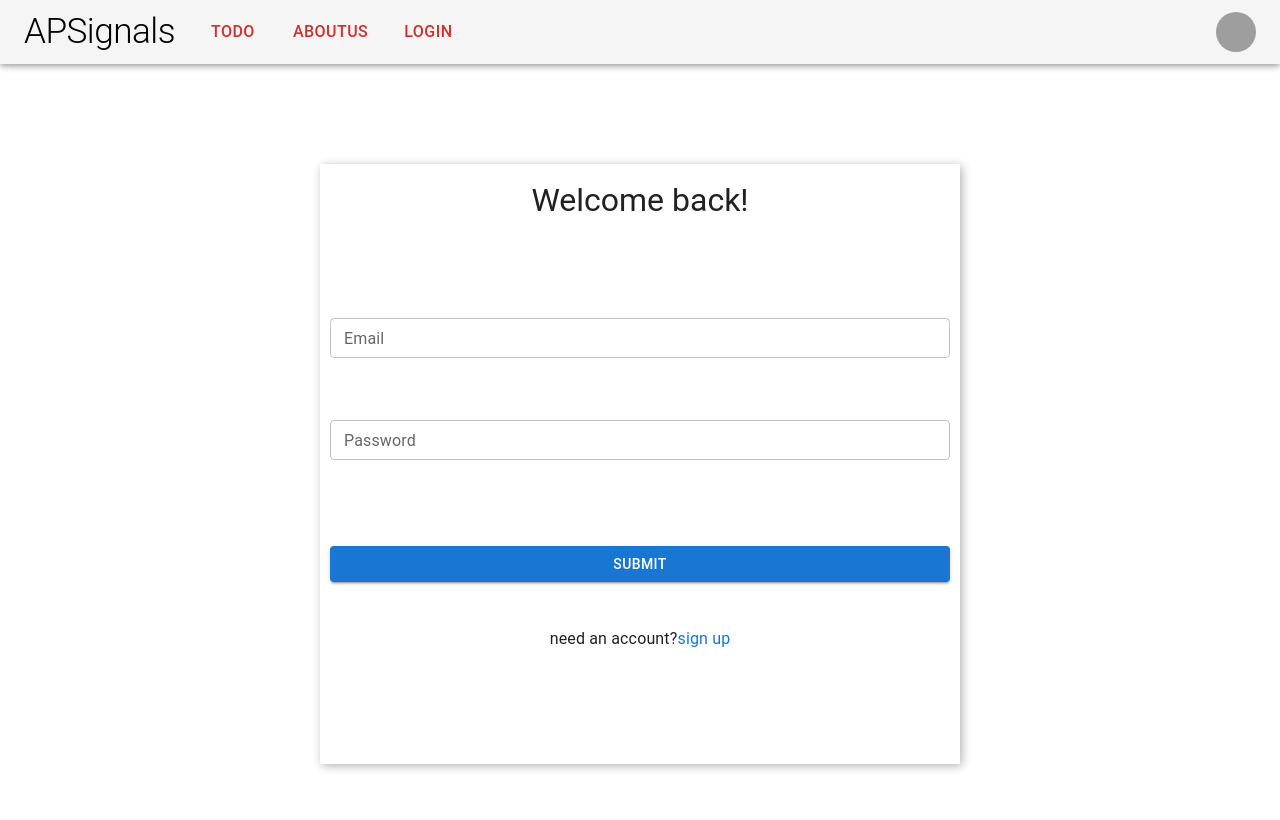
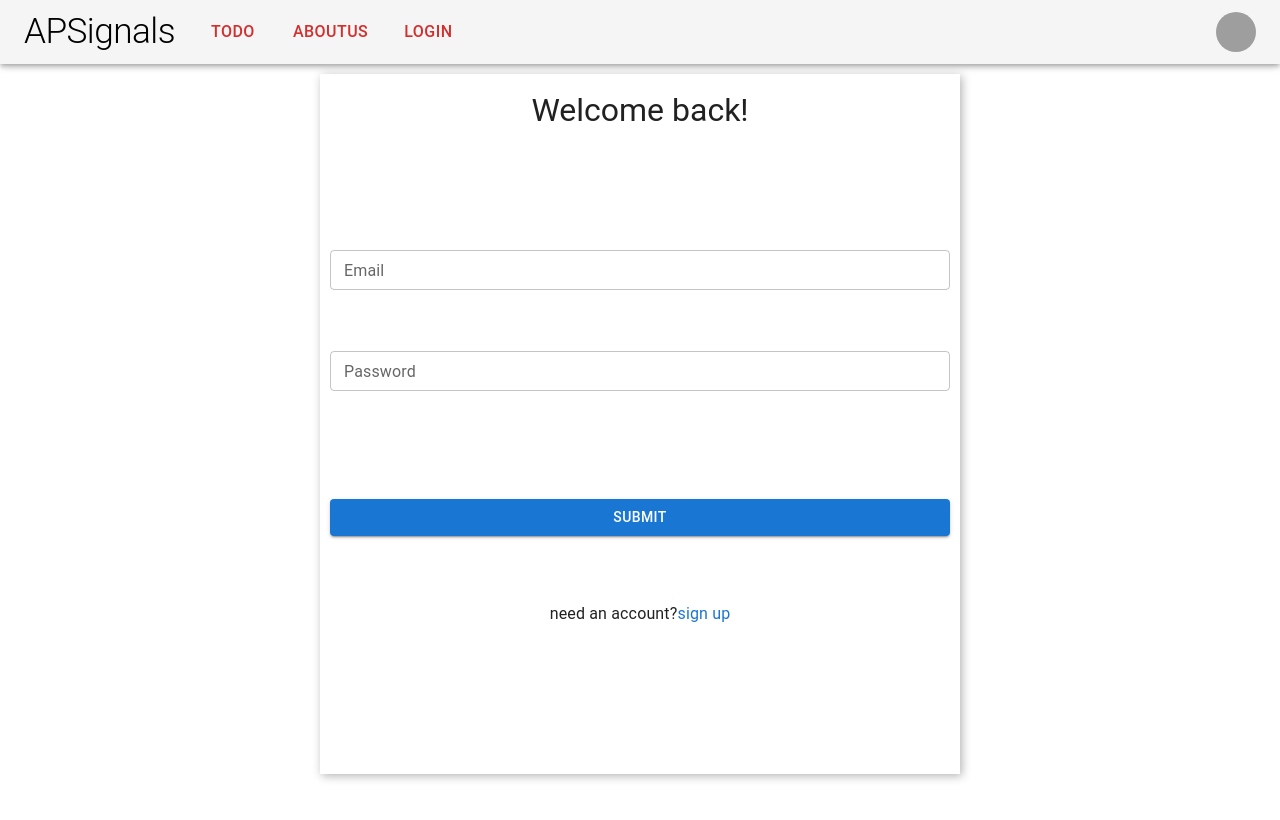
Before and after one commit to pouryaghazizadeh/redux-toolkit-react, a React (Create React App) app in the folder Frontend/: page /login in a window 1280 px wide. Shown: the top 820 px of the page. Built offline with nearby package versions, Linux system fonts and the light colour scheme; grey boxes are pictures that could not be loaded.

Commit message:
style login

```diff
--- a/Frontend/package.json
+++ b/Frontend/package.json
@@ -7,6 +7,7 @@
     "@emotion/styled": "^11.6.0",
     "@mui/icons-material": "^5.2.5",
     "@mui/material": "^5.2.6",
+    "@mui/styles": "^5.2.3",
     "@reduxjs/toolkit": "^1.7.1",
     "@testing-library/jest-dom": "^5.16.1",
     "@testing-library/react": "^12.1.2",
--- a/Frontend/src/components/input/Input.js
+++ b/Frontend/src/components/input/Input.js
@@ -1,6 +1,6 @@
 import { TextField } from "@mui/material";
 
-function Input({ Info }) {
+const Input = ({ Info }) => {
   const { type, size, label, value, sx, event, placeholder } = Info;
 
   return (
@@ -14,6 +14,6 @@ function Input({ Info }) {
       placeholder={placeholder}
     />
   );
-}
+};
 
 export default Input;
--- a/Frontend/src/index.js
+++ b/Frontend/src/index.js
@@ -1,3 +1,6 @@
+// style to remove default style
+import { CssBaseline } from "@mui/material";
+import { createTheme, ThemeProvider } from "@mui/material/styles";
 import React from "react";
 import ReactDOM from "react-dom";
 // tools
@@ -5,16 +8,28 @@ import { Provider } from "react-redux";
 import { BrowserRouter } from "react-router-dom";
 // store redux
 import { store } from "../src/redux/store";
-// style to remove default style
-import { CssBaseline } from "@mui/material";
+import App from "./App";
 
-import App from "./App";
+const theme = createTheme({
+  breakpoints: {
+    values: {
+      xs: 0,
+      sm: 600,
+      md: 900,
+      lg: 1200,
+      xl: 1536,
+    },
+  },
+});
+
 ReactDOM.render(
-  <BrowserRouter>
-  <CssBaseline/>
-    <Provider store={store}>
-      <App />
-    </Provider>
-  </BrowserRouter>,
+  <ThemeProvider theme={theme}>
+    <BrowserRouter>
+      <CssBaseline />
+      <Provider store={store}>
+        <App />
+      </Provider>
+    </BrowserRouter>
+  </ThemeProvider>,
   document.getElementById("root")
 );
--- a/Frontend/src/pages/login/Login.js
+++ b/Frontend/src/pages/login/Login.js
@@ -1,20 +1,26 @@
 // style
-import { Box, Container, FormControl, Typography } from "@mui/material";
+import { Box, FormControl, Typography } from "@mui/material";
 // tools
 import { useState } from "react";
 import LinkBtn from "../../components/Button/LinkBtn";
 // component
 import PrimaryButton from "../../components/Button/PrimaryBtn";
 import Input from "../../components/input/Input";
-function Login() {
+import { loginStyles } from "./login.style";
+
+
+const Login = () => {
   const [email, setEmail] = useState("");
   const [password, setPassword] = useState("");
+// call style
+  const classes = loginStyles();
 
   const dataUser = {
     email,
     password,
   };
 
+  // this props to input
   // info group email
   const infoEmail = {
     type: "email",
@@ -49,58 +55,14 @@ function Login() {
     to: "/register",
   };
   return (
-    <Container
-      component="main"
-      sx={{
-        display: "flex",
-        justifyContent: "center",
-        alignItems: { md: "center" },
-        height: "100vh",
-      }}
-    >
-      <Box
-        component="section"
-        sx={{
-          width: { xs: "100vw", sm: "80vw", md: "50vw" },
-          height: { xs: "85vh", sm: "80vh", md: "75vh" },
-          boxShadow: " 2px 2px 9px rgba(0, 0, 0, 0.3)",
-          display: "flex",
-          flexDirection: "column",
-          margin: "10px",
-        }}
-      >
-        <Typography
-          variant="h5"
-          align="center"
-          sx={{
-            fontSize: { xs: "1.4rem", sm: "1.7rem", md: "2rem" },
-            margin: "15px 0px 5px 0px",
-          }}
-        >
+    <Box component="main" className={classes.containerLogin}>
+      <Box component="section" className={classes.containerForm}>
+        <Typography variant="h5" align="center" className={classes.titleLogin}>
           Welcome back!
         </Typography>
         {/* form container */}
-        <FormControl
-          fullWidth
-          sx={{
-            height: { xs: "70%", sm: "70%", md: "65%" },
-            display: "flex",
-            justifyContent: "space-evenly",
-            padding: "0px 10px 0px 10px",
-          }}
-        >
-          <Box
-            sx={{
-              display: "flex",
-              flexDirection: "column",
-              height: {
-                xs: "50%",
-                sm: "35vh",
-                md: "30vh",
-              },
-              justifyContent: "space-evenly",
-            }}
-          >
+        <FormControl fullWidth className={classes.form}>
+          <Box className={classes.containerInput}>
             {/* inputs */}
             <Input Info={infoEmail} />
             <Input Info={infoPassword} />
@@ -113,8 +75,8 @@ function Login() {
           <LinkBtn Info={infoLink} />
         </Typography>
       </Box>
-    </Container>
+    </Box>
   );
-}
+};
 
 export default Login;
--- /dev/null
+++ b/Frontend/src/pages/login/login.style.js
@@ -0,0 +1,68 @@
+import { makeStyles } from "@mui/styles";
+
+export const loginStyles = makeStyles((theme) => {
+  return {
+    //   style for main tag
+    containerLogin: {
+      display: "flex",
+      justifyContent: "center",
+      alignItems: { md: "center" },
+      height: "100vh",
+      fontSize: "16px",
+    },
+    // style for container form
+    containerForm: {
+      boxShadow: " 2px 2px 9px rgba(0, 0, 0, 0.3)",
+      display: "flex",
+      flexDirection: "column",
+      margin: "10px",
+
+      [theme.breakpoints.up("xs")]: {
+        width: "100vw",
+        height: "500px",
+      },
+      [theme.breakpoints.up("sm")]: {
+        width: "80vw",
+        height: "550px",
+      },
+      [theme.breakpoints.up("md")]: {
+        width: "50vw",
+        height: "700px",
+      },
+    },
+    // style for title form
+    titleLogin: {
+      fontSize: "2em",
+      margin: "15px 0px 5px 0px",
+    },
+    // style for form tag
+    form: {
+      height: { xs: "70%", sm: "70%", md: "65%" },
+      display: "flex",
+      justifyContent: "space-evenly",
+      padding: "0px 10px 0px 10px",
+      [theme.breakpoints.up("xs")]: {
+        height: "70%",
+      },
+      [theme.breakpoints.up("md")]: {
+        height: "65%",
+      },
+    },
+    // container input
+    containerInput: {
+      display: "flex",
+      flexDirection: "column",
+      justifyContent: "space-evenly",
+
+      [theme.breakpoints.up("xs")]: {
+        height: "50%",
+      },
+      [theme.breakpoints.up("sm")]: {
+        height: "35vh",
+      },
+      [theme.breakpoints.up("md")]: {
+        height: "30vh",
+      },
+    },
+  };
+});
```
Also changed, not shown: Frontend/src/components/navbar/Navbar.js (+4 -5 lines), 1 other file (tests, documents, lock files or other folders).
